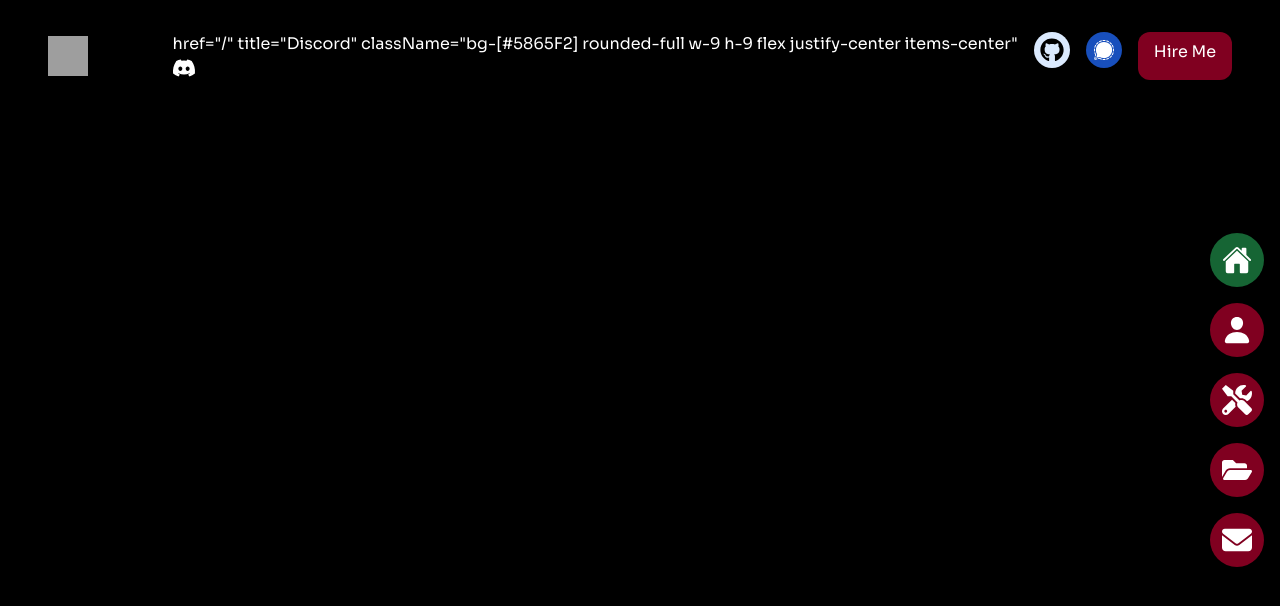
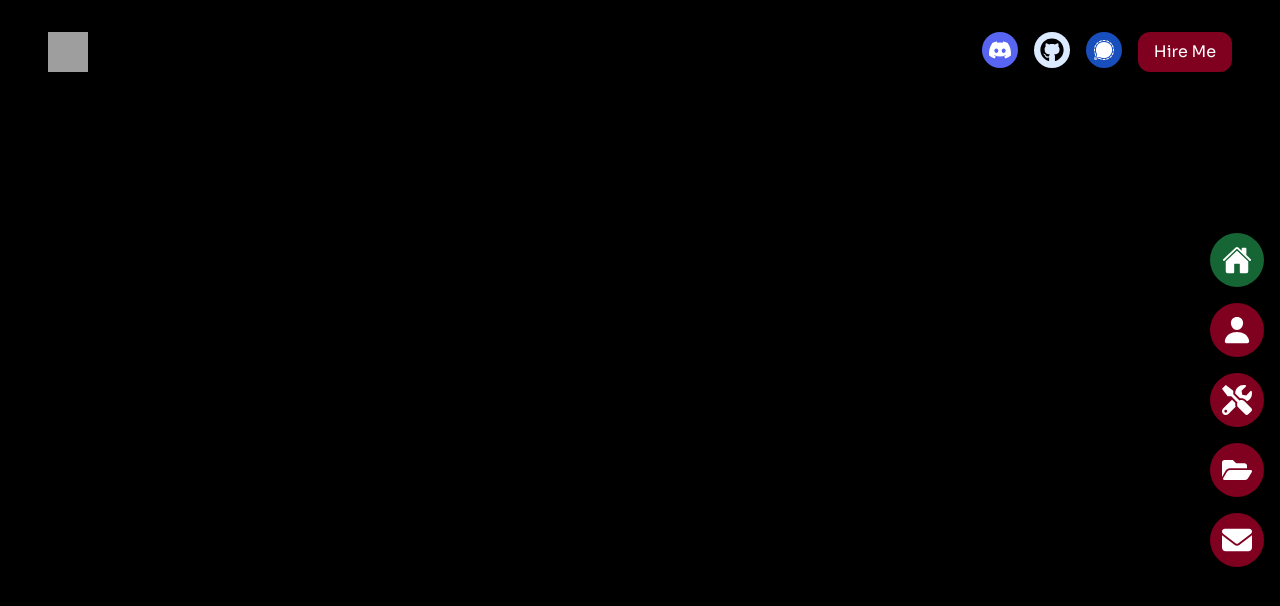
Before and after one commit to sarkhailstorm/personal-portfolio, a Next.js app: page / in a window 1280 px wide. Shown: the top 606 px of the page. Built offline with nearby package versions, Linux system fonts and the light colour scheme; grey boxes are pictures that could not be loaded.

Commit message:
Fix typos.

```diff
--- a/src/components/TopNavbar.tsx
+++ b/src/components/TopNavbar.tsx
@@ -12,9 +12,12 @@ const TopNavbar = () => {
       </div>
       <div className="flex gap-4">
         <div className="flex gap-4">
-          <a>
-            href="/" title="Discord" className="bg-[#5865F2] rounded-full w-9
+          <a
+            href="/"
+            title="Discord"
+            className="bg-[#5865F2] rounded-full w-9
             h-9 flex justify-center items-center"
+          >
             <FaDiscord className="text-2xl ease-in-out duration-300 hover:scale-125 " />
           </a>
           <a
```
